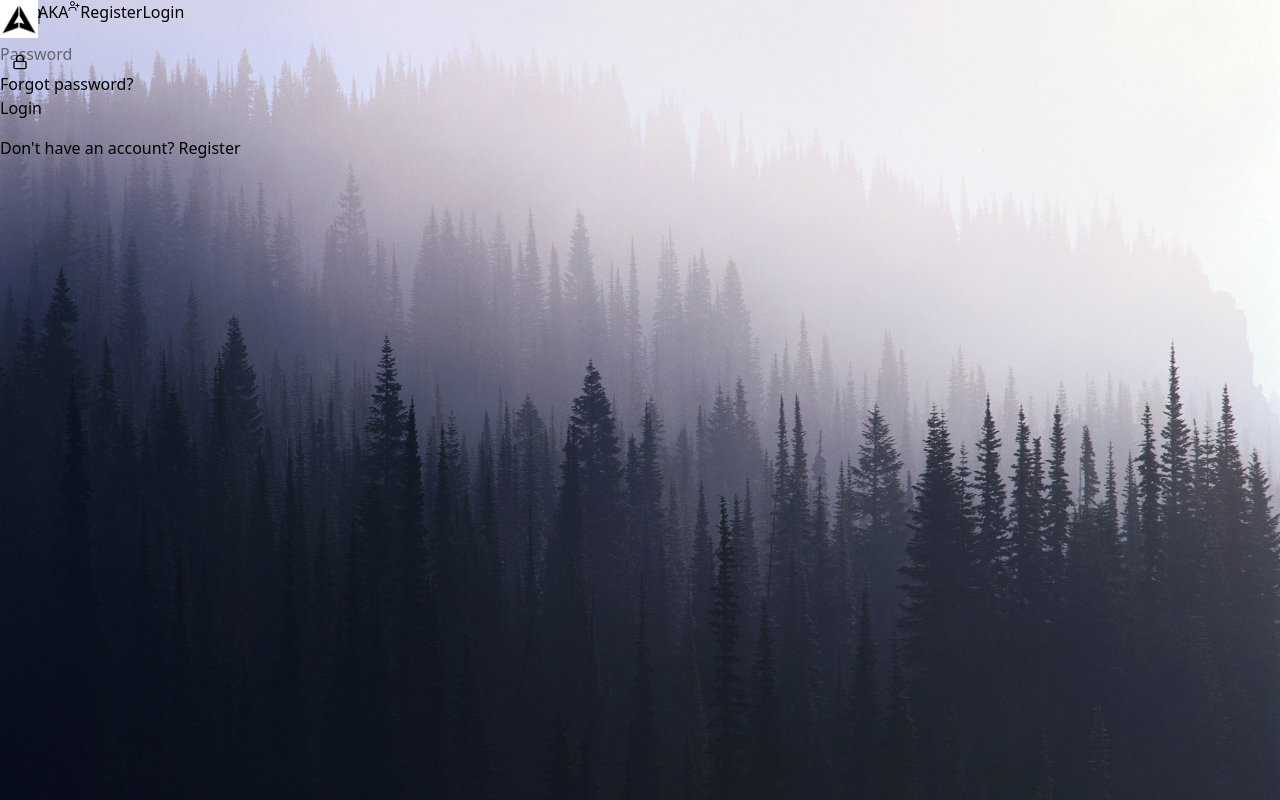
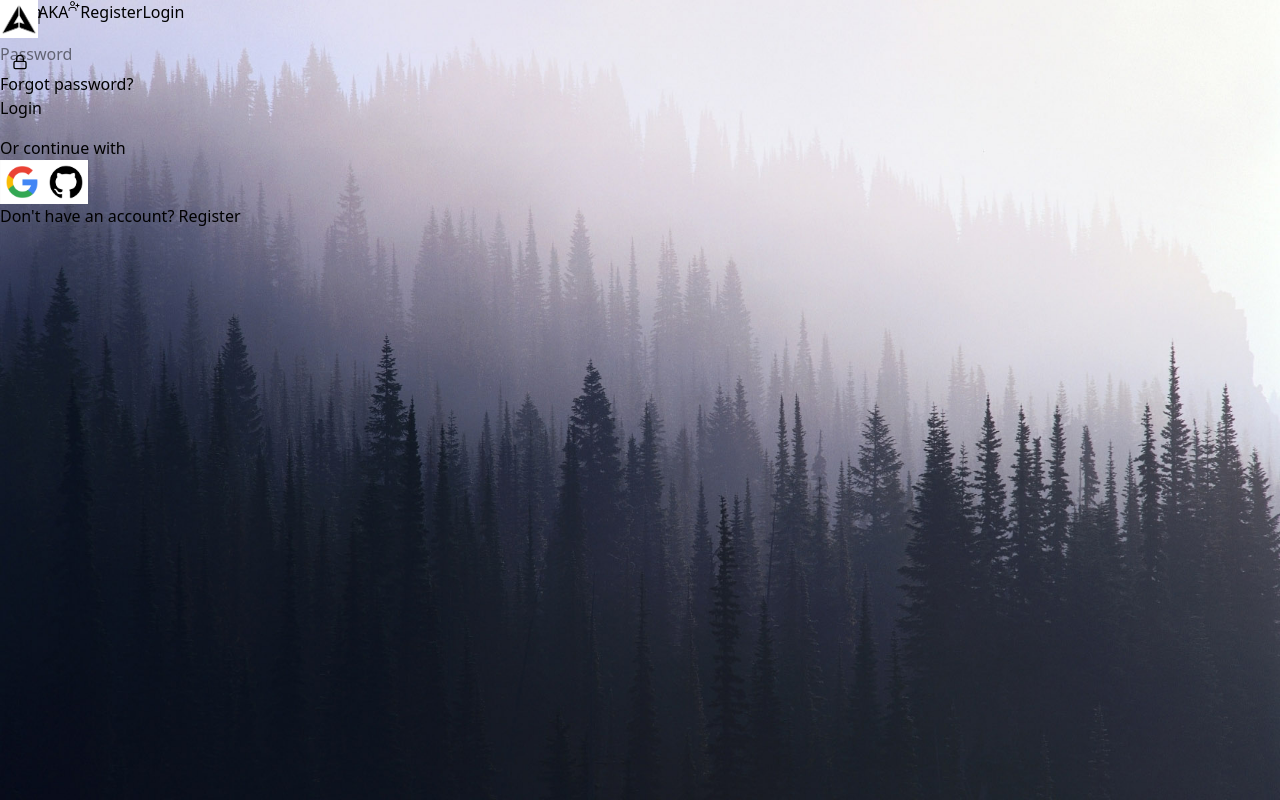
Before and after one commit to aka-space/aka-space-fediverse, a Next.js app in the folder frontend/: page /login in a window 1280 px wide. Built offline with nearby package versions, Linux system fonts and the light colour scheme.

Commit message:
feat(login-page): add Google and GitHub login buttons

```diff
--- a/frontend/src/components/login-form.tsx
+++ b/frontend/src/components/login-form.tsx
@@ -6,6 +6,7 @@ import { Input } from '@/components/ui/input';
 import { useRouter } from 'next/navigation';
 import { Lock, User } from 'lucide-react';
 import { User as user } from '@/types';
+import Image from 'next/image';
 
 export function LoginForm({
     className,
@@ -78,6 +79,7 @@ export function LoginForm({
                                         Forgot password?
                                     </span>
                                 </div>
+
                                 <Button
                                     variant="light"
                                     size="slg"
@@ -86,6 +88,33 @@ export function LoginForm({
                                     Login
                                 </Button>
                             </div>
+                            <div>
+                                <div className="flex items-center gap-2">
+                                    <div className="flex-1 h-px bg-gray-300"></div>
+                                    <span className="text-sm text-gray-200">
+                                        Or continue with
+                                    </span>
+                                    <div className="flex-1 h-px bg-gray-300"></div>
+                                </div>
+                                <div className="flex gap-5 justify-center pt-2">
+                                    <Image
+                                        className="rounded-full w-11 cursor-pointer"
+                                        src="/logo-google.jpg"
+                                        alt="Login With GG"
+                                        width={35}
+                                        height={35}
+                                    />
+
+                                    <Image
+                                        className="rounded-full w-11 cursor-pointer"
+                                        src="/logo-github.jpg"
+                                        alt="Login With GG"
+                                        width={35}
+                                        height={35}
+                                    />
+                                </div>
+                            </div>
+
                             <div className="text-center text-sm text-white">
                                 Don&apos;t have an account?{' '}
                                 <a
```
Also changed, not shown: frontend/public/logo-github.jpg (added), frontend/public/logo-google.jpg (added).
